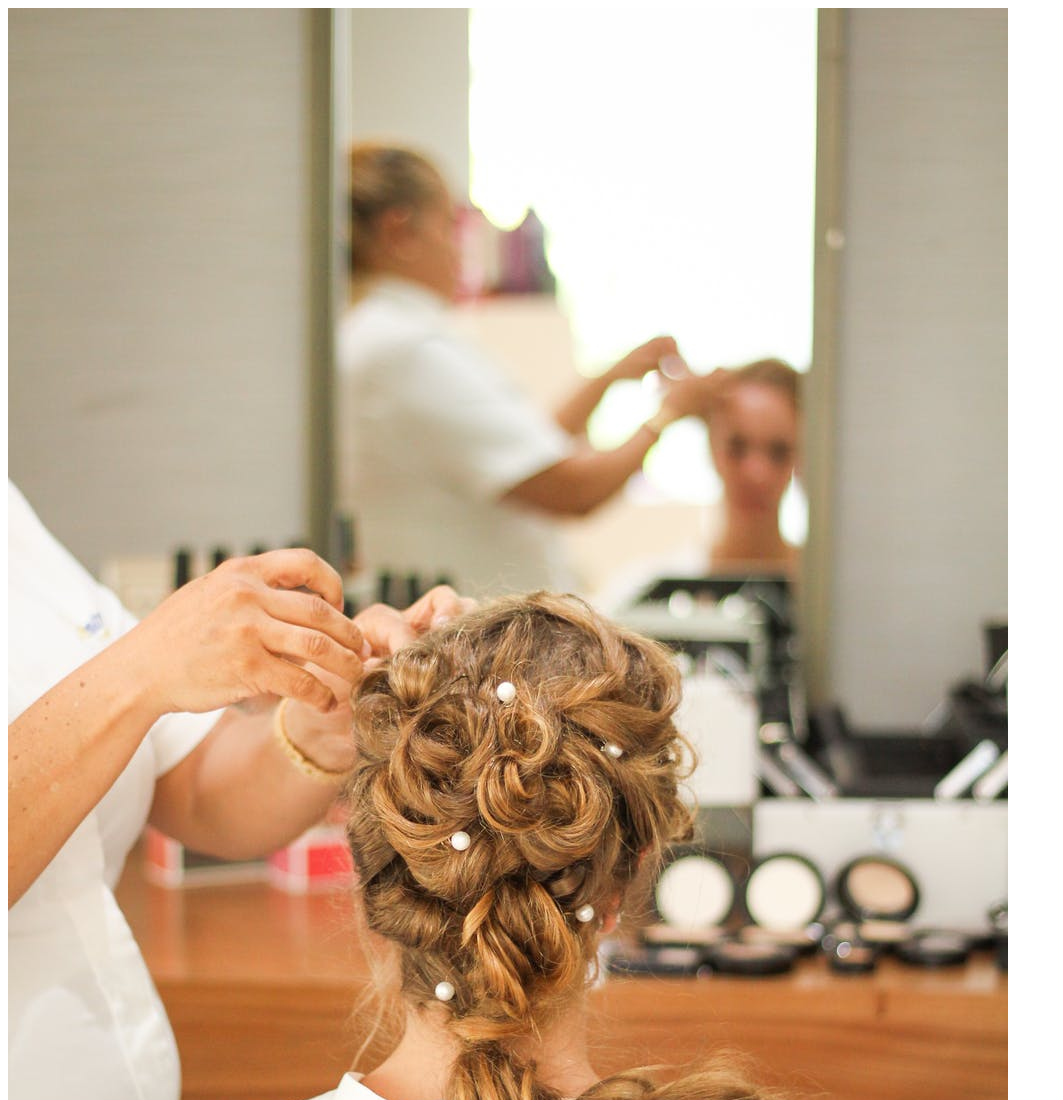
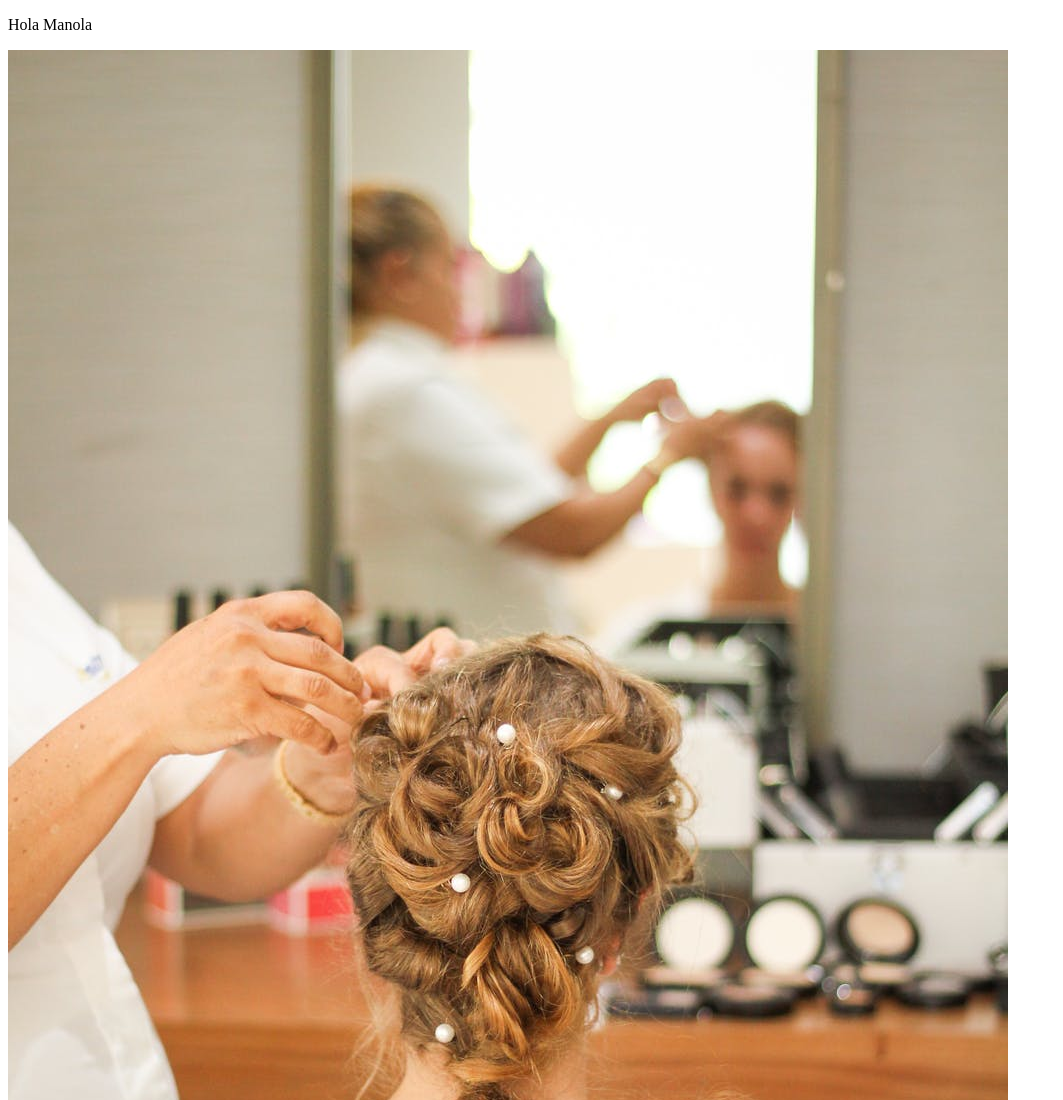
Before and after one commit to egregoryp/Web_Learnings, a plain HTML site: page Ejemplo 2/05-Imagenes/index.html in a window 1280 px wide. Shown: the top 1100 px of the page, without its empty margins (0-1063 px from the left). Drawn offline with Linux system fonts and the light colour scheme.

Commit message:
A Change

```diff
--- a/Ejemplo 2/05-Imagenes/index.html
+++ b/Ejemplo 2/05-Imagenes/index.html
@@ -12,6 +12,7 @@
         alt=""
     />
     -->
+    <div><p>Hola Manola</p></div>
     <img src="./img/bride.jpeg" alt="" />
   </body>
 </html>
```
